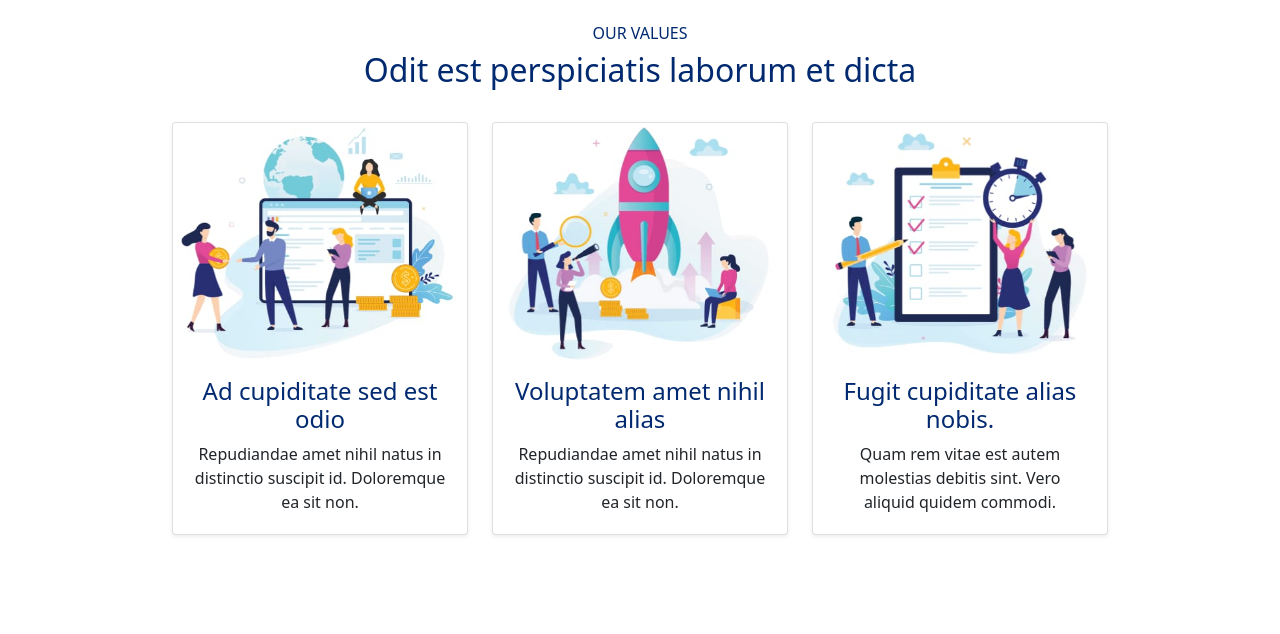
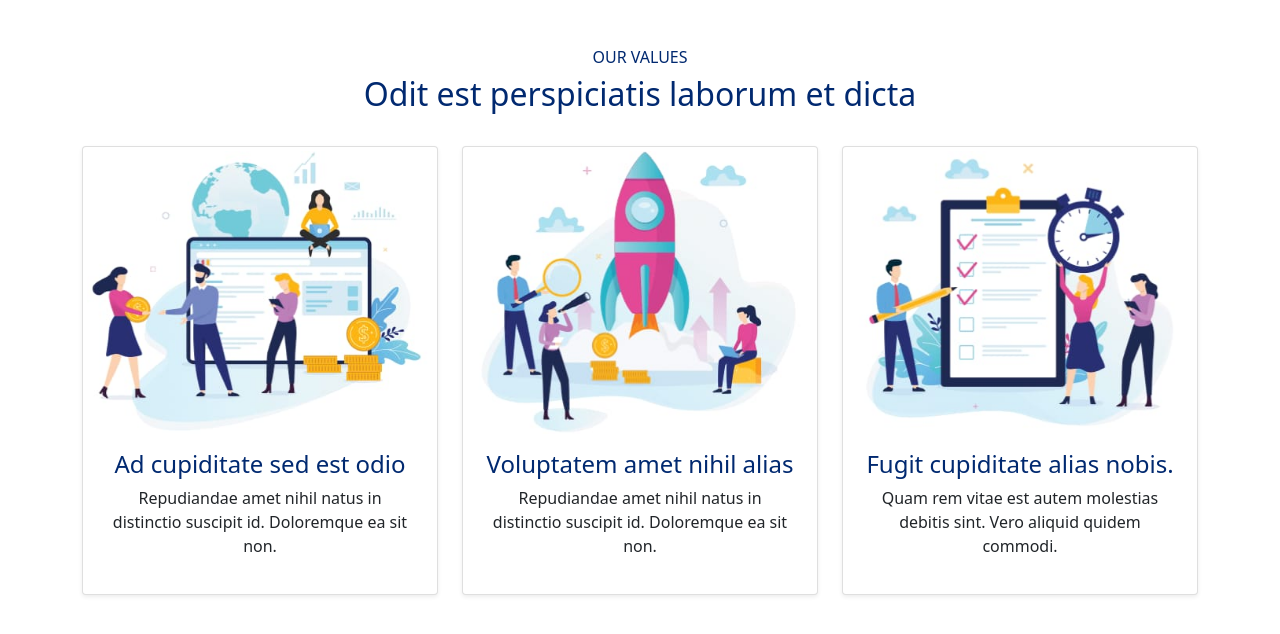
Before and after one commit to tamilarasan2002/practice-html, a plain HTML site: page bootstrap task1/index.html in a window 1280 px wide. Drawn offline with nearby package versions, Linux system fonts and the light colour scheme.

Commit message:
first commit

```diff
--- a/bootstrap task1/index.html
+++ b/bootstrap task1/index.html
@@ -1,7 +1,7 @@
 <!DOCTYPE html>
 <html>
 	<head>
-		<title> butterfly </title>
+		<title> our </title>
 		<meta name="viewport" content="width=device-width, initial-scale=1">
 		<meta charset="UTF-8">
 		<link href="https://cdn.jsdelivr.net/npm/bootstrap@5.0.2/dist/css/bootstrap.min.css" rel="stylesheet" integrity="sha384-EVSTQN3/azprG1Anm3QDgpJLIm9Nao0Yz1ztcQTwFspd3yD65VohhpuuCOmLASjC" crossorigin="anonymous">
@@ -12,16 +12,16 @@
 		</style>
 	</head>
 	<body>
-		<div class="container w-75 text-center ">
-			<header class="section-header my-4">
+		<div class="container w-100 text-center ">
+			<header class="section-header mt-5 ">
 				<h6>OUR VALUES</h6>
 				<h2 >Odit est perspiciatis laborum et dicta</h2>
 			</header>
-				<div class="row">
+				<div class="row my-4">
 					<div class="col-12 col-sm-6 col-lg-4 my-2">
 						<div class="card p-1 shadow-sm">
 							<img src="img/img1.jpeg" class="card-img-top" alt="...">
-							<div class="card-body">
+							<div class="card-body mb-3">
 								<h4 class="card-head">Ad cupiditate sed  est odio</h4>
 								<p class="card-text">Repudiandae amet nihil natus in distinctio suscipit id. Doloremque  ea sit non.</p>
 							</div>
@@ -30,17 +30,17 @@
 					<div class="col-12 col-sm-6 col-lg-4 my-2">
 						<div class="card p-1 shadow-sm">
 							<img src="img/img2.jpeg" class="card-img-top" alt="...">
-							<div class="card-body">
+							<div class="card-body mb-3">
 								<h4 class="card-head">Voluptatem  amet nihil  alias</h4>
 								<p class="card-text">Repudiandae  amet nihil natus in distinctio suscipit id. Doloremque ea sit non.</p>
 							</div>
 						</div>
 					</div>
 
-					<div class="col-12 col-sm-6 col-lg-4 my-2">
+					<div class="col-12 col-sm-6 col-lg-4 my-2  mx-auto">
 						<div class="card p-1 shadow-sm">
 							<img src="img/img3.jpeg" class="card-img-top" alt="...">
-							<div class="card-body">
+							<div class="card-body mb-3">
 								<h4 class="card-head">Fugit cupiditate alias nobis.</h4>
 								<p class="card-text">Quam rem vitae est autem molestias  debitis sint. Vero aliquid quidem commodi.</p>
 							</div>
```
